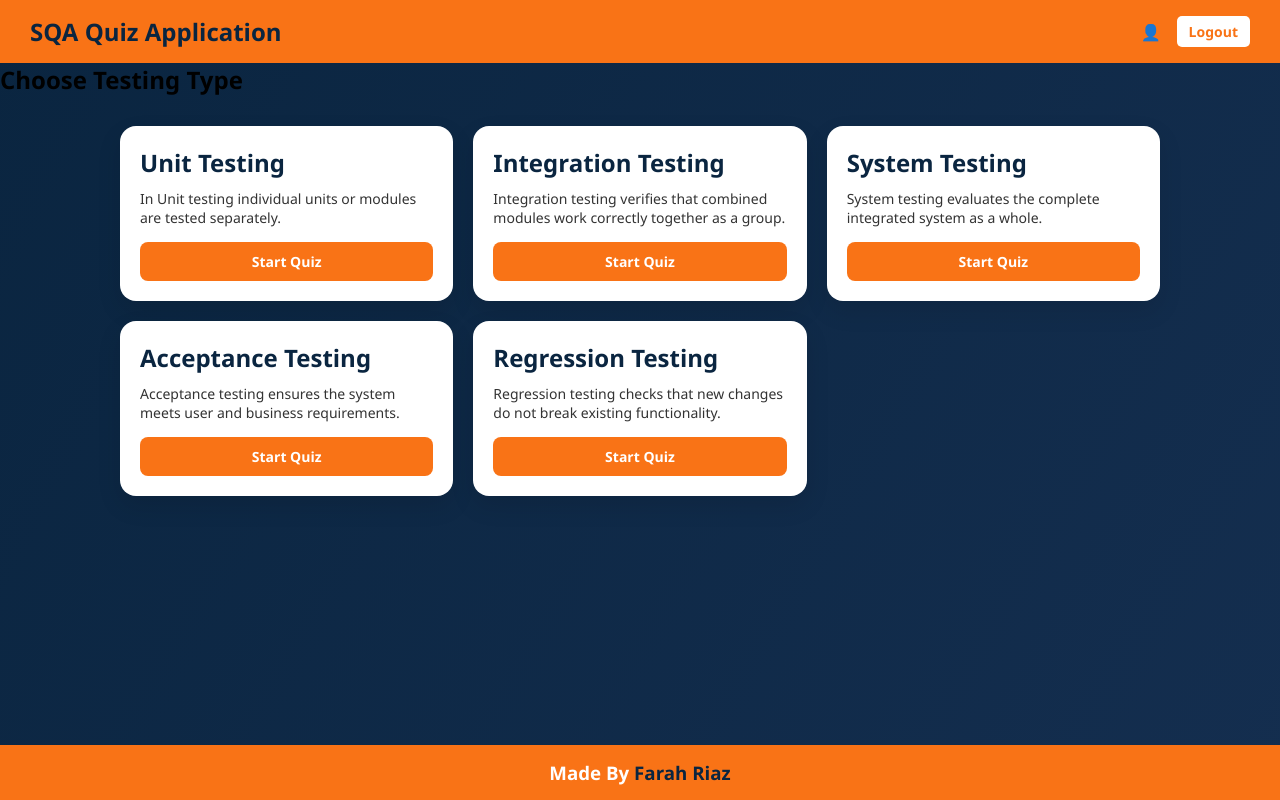
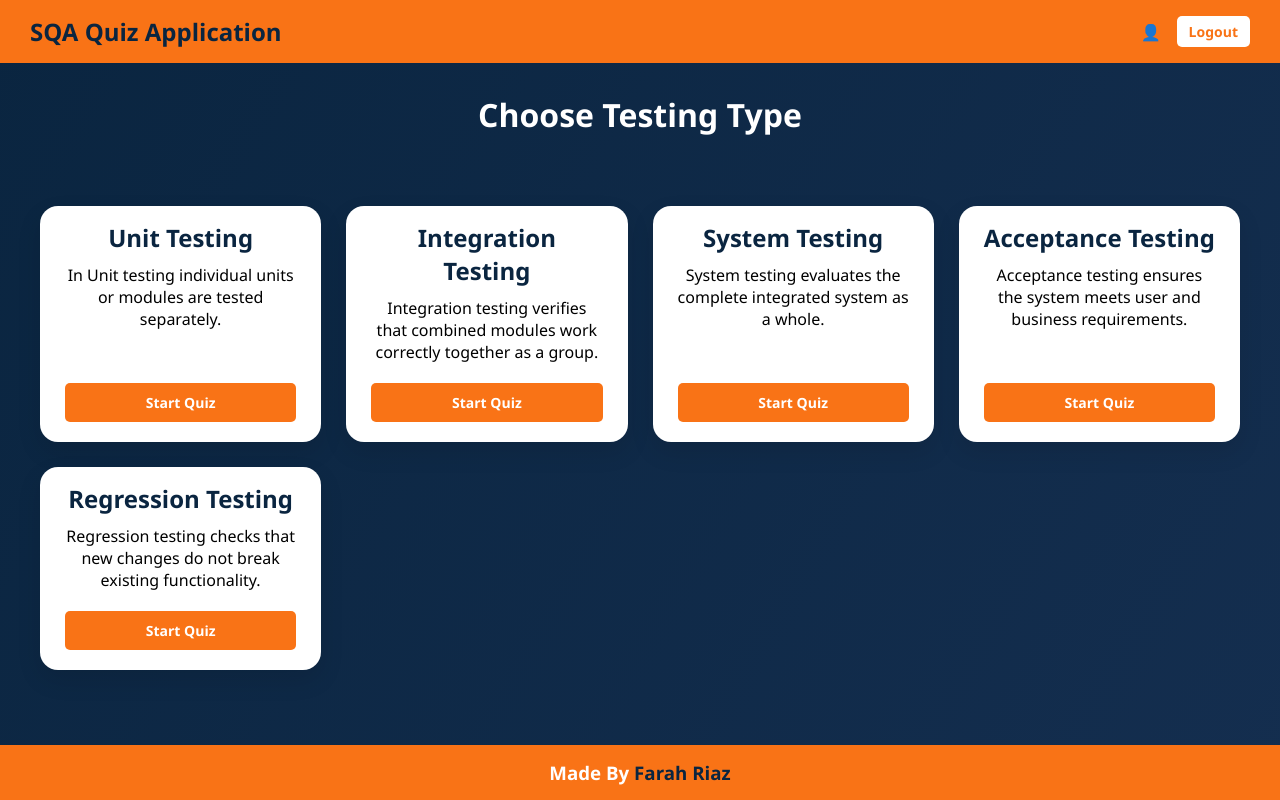
Before and after one commit to farahriazemail-dotcom/SQA-Quiz-Web-App, a plain HTML site: page Categories.html in a window 1280 px wide. Drawn offline with Linux system fonts and the light colour scheme.

Commit message:
Categories Error Fix

```diff
--- a/css/style.css
+++ b/css/style.css
@@ -7,6 +7,7 @@
 main,
 section,
 .hero,
+.categories,
 #quiz-container,
 #result-container {
   flex: 1;
@@ -267,53 +268,60 @@ button:hover{
 }
 
 /* ================= CATEGORIES ================= */
-/* ================= CATEGORIES (FIXED) ================= */
-
-.categories {
-  display: grid;
-  grid-template-columns: repeat(auto-fit, minmax(260px, 1fr));
-  gap: 20px;
-  padding: 30px;
-  width: 100%;
-  max-width: 1100px;
-  margin: 0 auto 40px;
+.categories{
+  display:grid;
+  grid-template-columns:repeat(auto-fit,minmax(240px,1fr));
+  gap:25px;
+  padding:40px;
+}
+.center {
+   color: #fff;
+  font-size: 2rem;
+  text-align: center;
+  margin-bottom: 30px;
+  font-weight: 600;
+  margin-top: 30px;
 }
 
-.card {
-  background: #fff;
-  border-radius: 16px;
-  padding: 20px;
-  box-shadow: 0 10px 25px rgba(0,0,0,0.1);
-  display: flex;
+
+.card{
+  background:#fff;
+  padding:25px;
+  border-radius:18px;
+  text-align:center;
+  box-shadow:0 10px 25px rgba(0,0,0,0.1);
+  transition:0.3s;
+   display: flex;
   flex-direction: column;
-  transition: transform 0.3s ease;
+  padding-bottom: 20px;
+  padding-top: 15px;
 }
 
-.card:hover {
-  transform: translateY(-6px);
+.card:hover{
+  transform:translateY(-8px);
 }
 
-.card h2 {
-  color: #0A2540;
-  margin-bottom: 10px;
+.card h2{
+  color:#0A2540;
 }
+.card p{
+  color:#000;
+  padding-top: 10px;
+  padding-bottom: 20px;
+}
+.card button{
 
-.card p {
-  flex: 1;
+  background:#f97316;
+  color:#fff;
+   margin-top: auto;
+   padding: 10px 12px;
   font-size: 14px;
-  color: #333;
+  font-weight: bold;
+  border: none;
+  border-radius: 5px;
+  cursor: pointer;
+  white-space: nowrap;
 }
-
-.card button {
-  margin-top: 15px;
-  padding: 10px;
-  border-radius: 8px;
-  background: #f97316;
-  color: #fff;
-  border: none;
-  cursor: pointer;
-}
-
 
 /* ================= DASH HEADER ================= */
 .dash-header{
```
